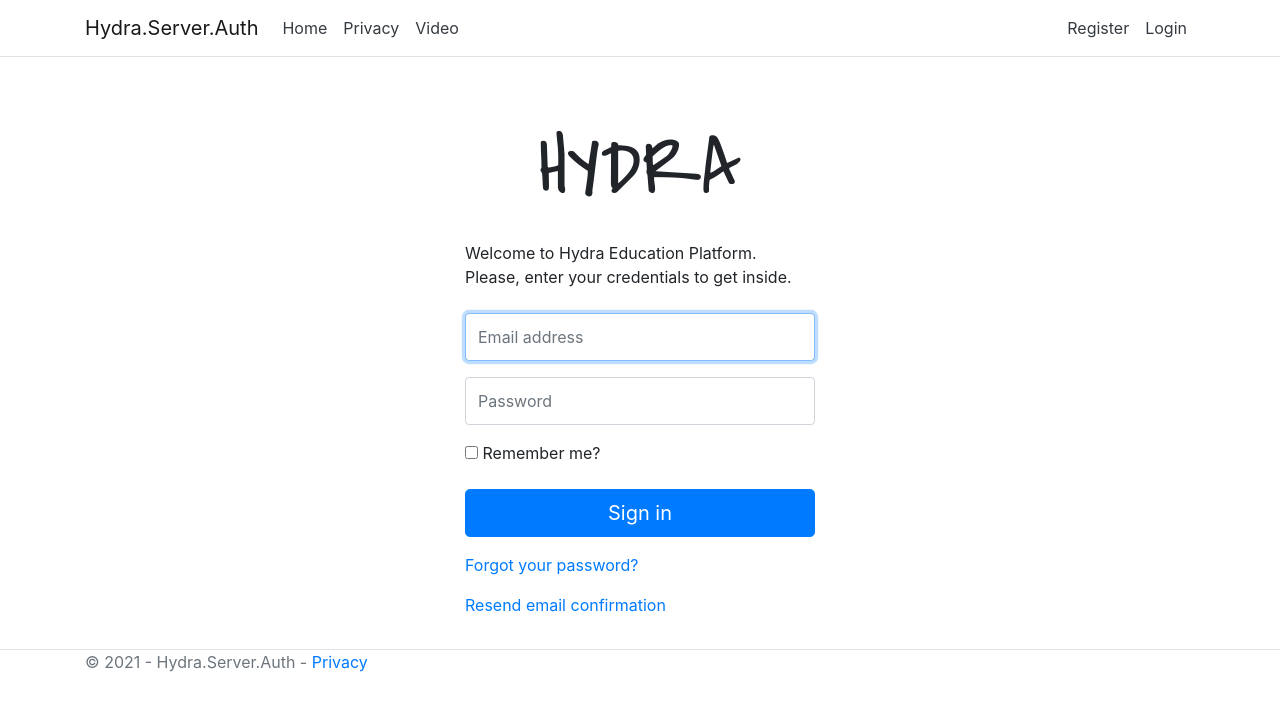
After one commit to TsvetanRaykov/Hydra.Education, an ASP.NET Core app: page /Identity/Account/Login in a window 1280 px wide. The commit adds this page. Shown: the top 711 px of the page. Run offline with ASP.NET Core 8, Linux system fonts and the light colour scheme; the project's own start-up code is not run, and a stand-in starts its controllers and pages; some libraries are stand-ins or nearby versions.

Commit message:
update: Login form

```diff
--- /dev/null
+++ b/Hydra.Server.Auth/Areas/Identity/Pages/Account/Login.cshtml
@@ -0,0 +1,53 @@
+@page
+
+@model LoginModel
+
+@{
+    ViewData["Title"] = "Log in";
+}
+
+<div class="row">
+    <div class="col-md-4 offset-4">
+        <section>
+            <form class="form-signin" method="post">
+                @Html.AntiForgeryToken()
+                <div class="text-center mt-5">
+                    @*<img class="mb-4" src="/images/tilde-logo.svg" alt="" width="80">*@
+                    <h1 class="hydra-tytle">HYDRA</h1>
+                </div>
+                <p class="my-4">
+                    Welcome to Hydra Education Platform. Please, enter your credentials to get inside.
+                </p>
+                <div class="form-label-group my-3">
+                    <input asp-for="Input.Email" type="email" class="form-control" placeholder="Email address" required="" autofocus=""/>
+                </div>
+
+                <div class="form-label-group my-3">
+                    <input asp-for="Input.Password" type="password" class="form-control" placeholder="Password"/>
+                </div>
+
+                <div class="checkbox mb-3">
+                    <label asp-for="Input.RememberMe">
+                        <input asp-for="Input.RememberMe"/>
+                        @Html.DisplayNameFor(m => m.Input.RememberMe)
+                    </label>
+                </div>
+                <button class="btn btn-lg btn-primary btn-block" type="submit">Sign in</button>
+                <div class="form-group mt-3">
+                    <p>
+                        <a id="forgot-password" asp-page="./ForgotPassword">Forgot your password?</a>
+                    </p>
+                    <p>
+                        <a id="resend-confirmation" asp-page="./ResendEmailConfirmation">Resend email confirmation</a>
+                    </p>
+                </div>
+                <div asp-validation-summary="All" class="text-danger"></div>
+            </form>
+        </section>
+    </div>
+
+</div>
+
+@section Scripts {
+    <partial name="_ValidationScriptsPartial" />
+}
--- /dev/null
+++ b/Hydra.Server.Auth/Areas/Identity/Pages/Account/Login.cshtml.cs
@@ -0,0 +1,107 @@
+using System.Collections.Generic;
+using System.ComponentModel.DataAnnotations;
+using System.Linq;
+using System.Threading.Tasks;
+using Microsoft.AspNetCore.Authentication;
+using Microsoft.AspNetCore.Authorization;
+using Microsoft.AspNetCore.Identity;
+using Microsoft.AspNetCore.Mvc;
+using Microsoft.AspNetCore.Mvc.RazorPages;
+using Microsoft.Extensions.Logging;
+
+namespace Hydra.Server.Auth.Areas.Identity.Pages.Account
+{
+    [AllowAnonymous]
+    public class LoginModel : PageModel
+    {
+        private readonly UserManager<IdentityUser> _userManager;
+        private readonly SignInManager<IdentityUser> _signInManager;
+        private readonly ILogger<LoginModel> _logger;
+
+        public LoginModel(SignInManager<IdentityUser> signInManager,
+            ILogger<LoginModel> logger,
+            UserManager<IdentityUser> userManager)
+        {
+            _userManager = userManager;
+            _signInManager = signInManager;
+            _logger = logger;
+        }
+
+        [BindProperty]
+        public InputModel Input { get; set; }
+
+        public IList<AuthenticationScheme> ExternalLogins { get; set; }
+
+        public string ReturnUrl { get; set; }
+
+        [TempData]
+        public string ErrorMessage { get; set; }
+
+        public class InputModel
+        {
+            [Required]
+            [EmailAddress]
+            public string Email { get; set; }
+
+            [Required]
+            [DataType(DataType.Password)]
+            public string Password { get; set; }
+
+            [Display(Name = "Remember me?")]
+            public bool RememberMe { get; set; }
+        }
+
+        public async Task OnGetAsync(string returnUrl = null)
+        {
+            if (!string.IsNullOrEmpty(ErrorMessage))
+            {
+                ModelState.AddModelError(string.Empty, ErrorMessage);
+            }
+
+            returnUrl ??= Url.Content("~/");
+
+            // Clear the existing external cookie to ensure a clean login process
+            await HttpContext.SignOutAsync(IdentityConstants.ExternalScheme);
+
+            ExternalLogins = (await _signInManager.GetExternalAuthenticationSchemesAsync()).ToList();
+
+            ReturnUrl = returnUrl;
+        }
+
+        public async Task<IActionResult> OnPostAsync(string returnUrl = null)
+        {
+            returnUrl ??= Url.Content("~/");
+
+            ExternalLogins = (await _signInManager.GetExternalAuthenticationSchemesAsync()).ToList();
+
+            if (ModelState.IsValid)
+            {
+                // This doesn't count login failures towards account lockout
+                // To enable password failures to trigger account lockout, set lockoutOnFailure: true
+                var result = await _signInManager.PasswordSignInAsync(Input.Email, Input.Password, Input.RememberMe, lockoutOnFailure: false);
+                if (result.Succeeded)
+                {
+                    _logger.LogInformation("User logged in.");
+                    return LocalRedirect(returnUrl);
+                }
+                if (result.RequiresTwoFactor)
+                {
+                    return RedirectToPage("./LoginWith2fa", new { ReturnUrl = returnUrl, RememberMe = Input.RememberMe });
+                }
+                if (result.IsLockedOut)
+                {
+                    _logger.LogWarning("User account locked out.");
+                    return RedirectToPage("./Lockout");
+                }
+                else
+                {
+                    ModelState.AddModelError(string.Empty, "Invalid login attempt.");
+                    return Page();
+                }
+            }
+
+            // If we got this far, something failed, redisplay form
+            return Page();
+        }
+    }
+}
--- /dev/null
+++ b/Hydra.Server.Auth/Areas/Identity/Pages/Account/_ViewImports.cshtml
@@ -0,0 +1,2 @@
+@using Hydra.Server.Auth.Areas.Identity.Pages.Account
+@addTagHelper *, Microsoft.AspNetCore.Mvc.TagHelpers
--- a/Hydra.Server.Auth/wwwroot/css/site.css
+++ b/Hydra.Server.Auth/wwwroot/css/site.css
@@ -1,71 +1,11 @@
-/* Please see documentation at https://docs.microsoft.com/aspnet/core/client-side/bundling-and-minification
-for details on configuring this project to bundle and minify static web assets. */
+@import url('https://fonts.googleapis.com/css2?family=Covered+By+Your+Grace&display=swap');
 
-a.navbar-brand {
-  white-space: normal;
-  text-align: center;
-  word-break: break-all;
+.form-control {
+    /* box-sizing: content-box; */
+    height: 48px;
 }
 
-/* Provide sufficient contrast against white background */
-a {
-  color: #0366d6;
+.hydra-tytle {
+    font-family: 'Covered By Your Grace', cursive;
+    font-size: 5rem;
 }
-
-.btn-primary {
-  color: #fff;
-  background-color: #1b6ec2;
-  border-color: #1861ac;
-}
-
-.nav-pills .nav-link.active, .nav-pills .show > .nav-link {
-  color: #fff;
-  background-color: #1b6ec2;
-  border-color: #1861ac;
-}
-
-/* Sticky footer styles
--------------------------------------------------- */
-html {
-  font-size: 14px;
-}
-@media (min-width: 768px) {
-  html {
-    font-size: 16px;
-  }
-}
-
-.border-top {
-  border-top: 1px solid #e5e5e5;
-}
-.border-bottom {
-  border-bottom: 1px solid #e5e5e5;
-}
-
-.box-shadow {
-  box-shadow: 0 .25rem .75rem rgba(0, 0, 0, .05);
-}
-
-button.accept-policy {
-  font-size: 1rem;
-  line-height: inherit;
-}
-
-/* Sticky footer styles
--------------------------------------------------- */
-html {
-  position: relative;
-  min-height: 100%;
-}
-
-body {
-  /* Margin bottom by footer height */
-  margin-bottom: 60px;
-}
-.footer {
-  position: absolute;
-  bottom: 0;
-  width: 100%;
-  white-space: nowrap;
-  line-height: 60px; /* Vertically center the text there */
-}
```
